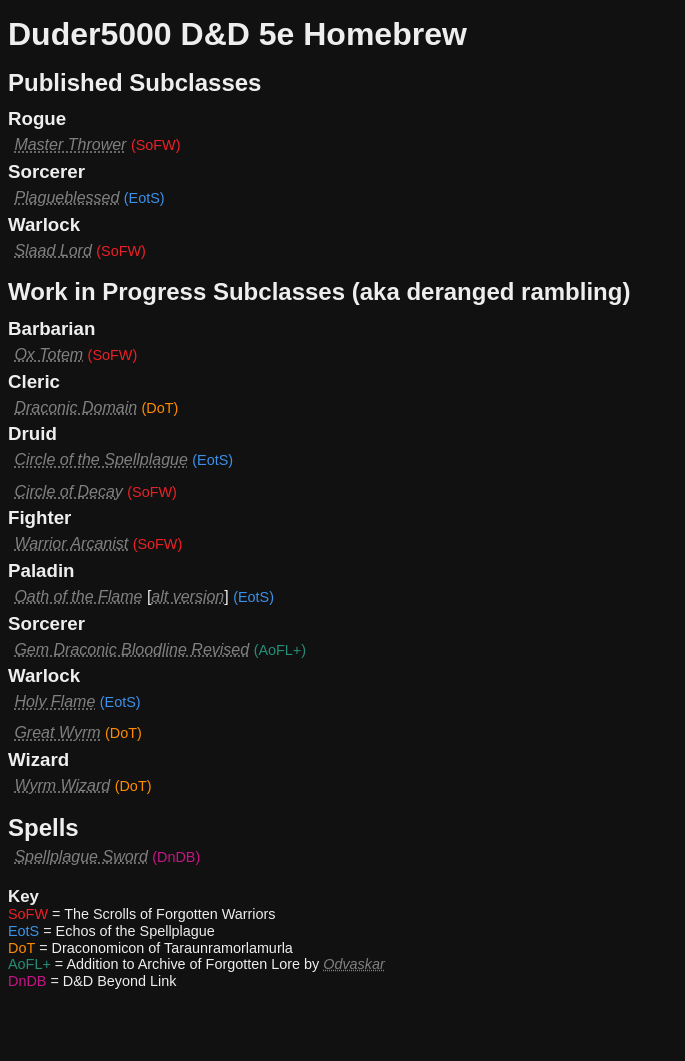
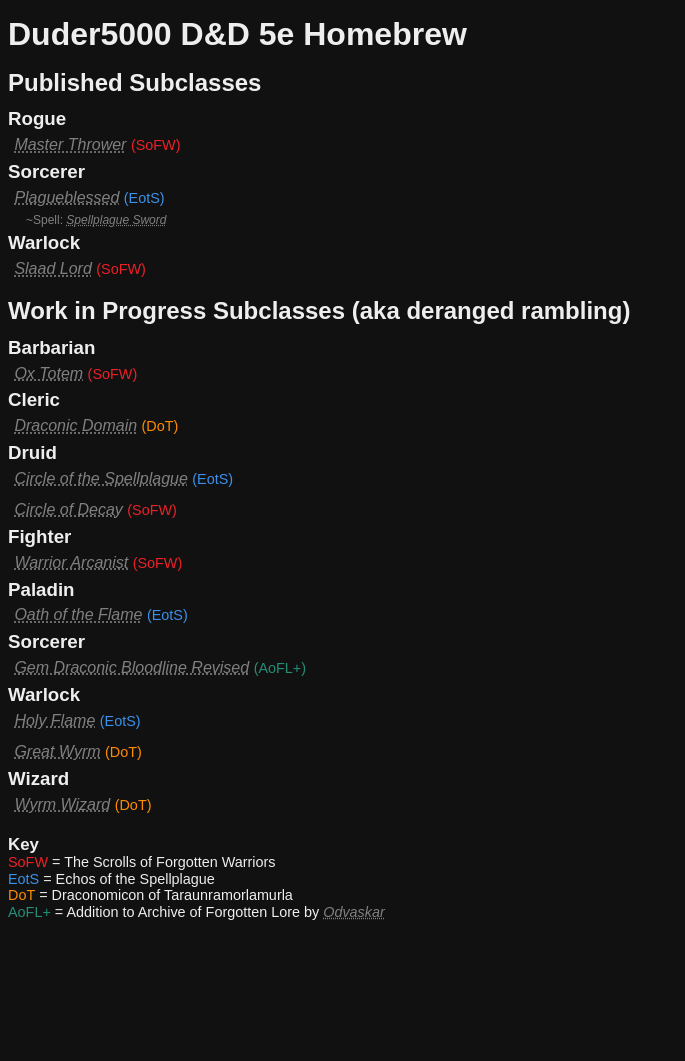
Before and after one commit to Duder5000/homebrew, a PHP site: page / in a window 1280 px wide. Shown: the whole page, without its empty margins (0-685 px from the left). After the commit the page ends 920 px from the top, so only its background shows below. Run offline with PHP 8.4, Linux system fonts and the light colour scheme.

Commit message:
Spellplague Sword

```diff
--- a/public/css/dakrmode.css
+++ b/public/css/dakrmode.css
@@ -52,7 +52,6 @@ li{
 
 p.book{
 	display: inline;
-	/*font-style: italic;*/
 	font-size: 0.9em;
 }
 
@@ -72,15 +71,11 @@ p.book{
 	color: #248e77;
 }
 
-.dndb{
-	color: #C71585;
-}
-
 footer{
 	margin-top: 1em;
 	font-family: sans-serif;
 	font-size: 0.9em;
-	padding-bottom: 5em;
+	/*padding-bottom: 5em;*/
 }
 
 .footer-text{
@@ -97,6 +92,11 @@ li.footer-list{
 	border: 0;
 }
 
-h2.other{
-	margin-bottom: 0;
+li.spell{
+	color: grey;
+	font-size: 0.75em;
+	padding-left: 1.5em;
+	padding-top: 0;
+	margin-top: 0;
+	border-top: 0;
 }
--- a/public/index.html
+++ b/public/index.html
@@ -21,6 +21,7 @@
 			<h3>Sorcerer</h3>
 			<ul>
 				<li><a href="pdf/Sorcerer-Plagueblessed.pdf">Plagueblessed</a> <p class="book eots">(EotS)</p></li>
+				<li class="spell">~Spell: <a href="https://www.dndbeyond.com/spells/825175-spellplague-sword">Spellplague Sword</a></li>
 			</ul>
 
 			<h3>Warlock</h3>
@@ -64,9 +65,7 @@
 			<h3>Paladin</h3>
 			<ul>
 				<li>
-					<a href="https://docs.google.com/document/d/13K-fd0tBQobcGrJZBKdmShNy7P6e0faN4A6OU_Fu75o/edit?usp=sharing">Oath of the Flame</a>
-					[<a href="https://docs.google.com/document/d/1UgF0JXhRaBK2Xw_8ULX3gqlGMsRvAsPgbSwivGKui9E/edit?usp=sharing">alt version</a>]
-					<p class="book eots">(EotS)</p>
+					<a href="https://docs.google.com/document/d/13K-fd0tBQobcGrJZBKdmShNy7P6e0faN4A6OU_Fu75o/edit?usp=sharing">Oath of the Flame</a> <p class="book eots">(EotS)</p>
 				</li>
 			</ul>
 
@@ -101,17 +100,6 @@
 				<li><a href=""></a> <p class="book "></p></li>
 			</ul> -->
 
-		<h2 id="spells" class="other">Spells</h2>
-		<ul>
-			<li><a href="https://www.dndbeyond.com/spells/825175-spellplague-sword">Spellplague Sword</a> <p class="book dndb">(DnDB)</p></li>
-			<!-- <li><a href=""></a> <p class="book "></p></li> -->
-		</ul>
-
-<!-- 		<h2 id="monsters" ="other">Monsters</h2>
-		<ul>
-			<li><a href=""></a> <p class="book "></p></li>
-		</ul> -->
-
 	</body>
 
 	<footer>
@@ -129,9 +117,6 @@
 			<li class="footer-list">
 				<p class="footer-text odvaskar">AoFL+</p> <p class="footer-text">= Addition to Archive of Forgotten Lore by <a href="https://www.patreon.com/Odvaskar" target="_blank">Odvaskar</a></p>
 			</li>
-			<li class="footer-list">
-				<p class="footer-text dndb">DnDB</p> <p class="footer-text">= D&D Beyond Link</p>
-			</li>
 		</ul>
 	</footer>
 </html>
```
